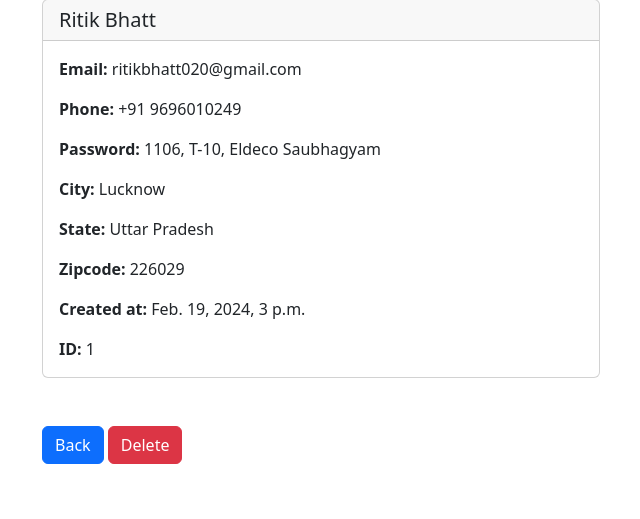
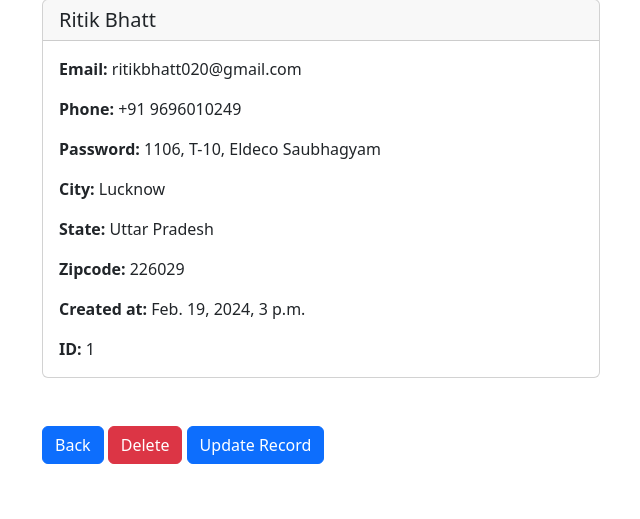
Before and after one commit to ritikbhatt20/CRM-Nexus, a Django app: page /record/1 in a window 1280 px wide. Shown: the part 81-600 px from the top of the page, without its empty margins (319-959 px from the left). Run offline with Django 4.2, Linux system fonts and the light colour scheme; a user stored in the database is signed in; data comes from the database, SQL or seed files in the repository.

Commit message:
⛏️View fn created for updating records

```diff
--- a/website/templates/record.html
+++ b/website/templates/record.html
@@ -22,6 +22,7 @@
 </br>
 <a href={% url "home" %} class="btn btn-primary">Back</a>
 <a href={% url "delete_record" customer_record.id %} class="btn btn-danger">Delete</a>
+<a href={% url "update_record" %} class="btn btn-primary">Update Record</a>
 
 </div>
 
--- a/website/urls.py
+++ b/website/urls.py
@@ -9,4 +9,5 @@ urlpatterns = [
     path('record/<int:pk>', views.customer_record, name='record'),
     path('delete_record/<int:pk>', views.delete_record, name='delete_record'),
     path('add_record/', views.add_record, name='add_record'),
+    path('update_record/<int:pk>', views.update_record, name='update_record'),
 ]
--- a/website/views.py
+++ b/website/views.py
@@ -84,3 +84,16 @@ def add_record(request):
     else:
         messages.success(request, "You must be Logged In...")
         return redirect('home')
+
+def update_record(request, pk):
+    if request.user.is_authenticated:
+        current_record = Record.objects.get(id=pk)
+        form = AddRecordForm(request.POST or None, instance=current_record)
+        if form.is_valid():
+            form.save()
+            messages.success(request, "Record Updated Successfully...")
+            return redirect('home')
+        return render(request, 'update_record.html', {'form': form})
+    else:
+        messages.success(request, "You must be Logged In...")
+        return redirect('home')
```
